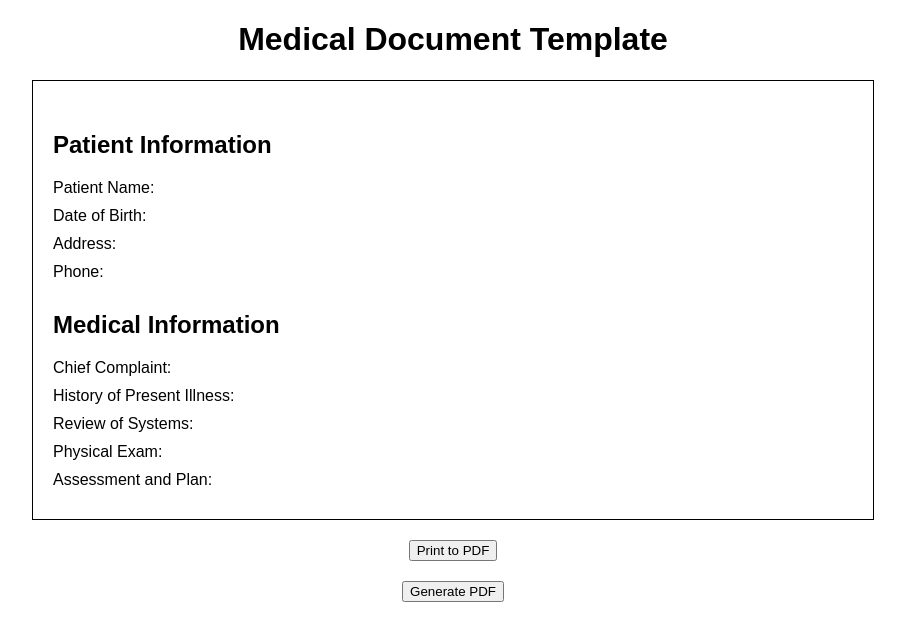
After one commit to DITI2209/DermaAssist, a Flask app: page /report in a window 1280 px wide. The commit adds this page. Shown: the top 641 px of the page, without its empty margins (187-1092 px from the left). Run offline with Flask 3, Linux system fonts and the light colour scheme; some libraries are stand-ins or nearby versions.

Commit message:
Working with Twilio

```diff
--- a/app.py
+++ b/app.py
@@ -9,6 +9,17 @@ from flask_session import Session
 from PIL import Image
 import numpy as np
 import skin_cancer_detection as SCD
+import smtplib
+from email.mime.multipart import MIMEMultipart
+from email.mime.base import MIMEBase
+from email.mime.text import MIMEText
+from email.utils import COMMASPACE
+from email import encoders
+import os
+import PyPDF2
+import random
+import string
+from twilio.rest import Client
 
 app = Flask(__name__)
 config = {
@@ -21,10 +32,11 @@ config = {
   "appId": "1:588321601903:web:e072797fc9189e9465d09a",
   "measurementId": "G-04938M5W17"
 }
+
 firebase = pyrebase.initialize_app(config)
 auth = firebase.auth()
 storage = firebase.storage()
-# bucket = storage.bucket()
+
 
 @app.route('/')
 def index():
@@ -130,5 +142,94 @@ def upload():
             return render_template("reults.html", result=result, info=info, links=links)
     return render_template('upload.html')
 
+@app.route('/report', methods=['GET', 'POST'])
+def report():
+    if request.method == 'POST':
+        return render_template('mail.html')
+    return render_template('report.html')
+
+newwebpage = os.path.join(os.getcwd(), "newwebpage.pdf")
+
+@app.route('/mail', methods=['GET', 'POST'])
+def mail():
+    if request.method == 'POST':
+        password = ''.join(random.choices(string.ascii_letters + string.digits, k=8))
+        # password = request.form['pass']
+        pdf_ref = storage.child("reports/newwebpage.pdf").download(filename="newwebpage.pdf", path=os.path.basename(newwebpage))
+        # pdf_bytes = pdf_ref.download_as_bytes()
+        # pdf_filename = "newwebpage.pdf"
+        # with open(pdf_filename, "wb") as f:
+        #     f.write(pdf_bytes)
+
+        # Your Twilio account SID and auth token
+        account_sid = 'AC14a03bed9ac15b6290d1e92b2ece8670'
+        auth_token = 'e31163af1dc8b0ecc8db9e120e00af1b'
+
+            # Create a Twilio client
+        client = Client(account_sid, auth_token)
+
+            # The phone number you want to send the message to
+        to_number = '+919039831266'
+
+            # The Twilio phone number you want to use as the sender
+        from_number = '+16205368988'
+
+            # The message you want to send
+        message = password
+
+            # Send the message using Twilio
+        client.messages.create(
+                to=to_number,
+                from_=from_number,
+                body=message)
+
+        pdf_reader = PyPDF2.PdfReader(newwebpage)
+        pdf_writer = PyPDF2.PdfWriter()
+        pdf_writer.append_pages_from_reader(pdf_reader)
+        pdf_writer.encrypt(password)
+        encrypted_pdf_filename = "newwebpage_encrypted.pdf"
+        with open(encrypted_pdf_filename, "wb") as pdf_file:
+            pdf_writer.write(pdf_file)
+
+        # Send the encrypted PDF file as an email attachment
+        from_email = "aryaman.tiwary@somaiya.edu"
+        from_password = "Aryaman@2001"
+        to_emails = ["aryaman.tiwary@somaiya.edu", "shriya.pingulkar@somaiya.edu"]
+        subject = "Encrypted PDF file"
+        message = "Here is the encrypted PDF file as requested."
+
+        msg = MIMEMultipart()
+        msg['From'] = from_email
+        msg['To'] = COMMASPACE.join(to_emails)
+        msg['Subject'] = subject
+        msg.attach(MIMEText(message))
+
+        with open(encrypted_pdf_filename, "rb") as pdf_file:
+            attachment = MIMEBase('application', 'octet-stream')
+            attachment.set_payload(pdf_file.read())
+            encoders.encode_base64(attachment)
+            attachment.add_header('Content-Disposition', f'attachment; filename="{encrypted_pdf_filename}"')
+            msg.attach(attachment)
+
+        smtp_server = "smtp.gmail.com"
+        smtp_port = 587
+
+        server = smtplib.SMTP(smtp_server, smtp_port)
+        server.starttls()
+        server.login(from_email, from_password)
+        server.sendmail(from_email, to_emails, msg.as_string())
+        server.quit()
+
+        # Delete the temporary files
+        # os.remove(pdf_filename)
+        os.remove(encrypted_pdf_filename)
+
+        return render_template('final.html')
+
+    return render_template('mail.html')
+
+@app.route('/final', methods=['GET', 'POST'])
+def final():
+    return render_template('final.html')
 if __name__ == '__main__':
     app.run(debug=True)
--- /dev/null
+++ b/static/css/style.css
@@ -0,0 +1,40 @@
+body {
+    font-family: Arial, sans-serif;
+    font-size: 16px;
+  }
+
+  h1 {
+    text-align: center;
+  }
+
+  h2 {
+    margin-top: 30px;
+  }
+
+  #medicalDocument {
+    width: 800px;
+    margin: 0 auto;
+    border: 1px solid black;
+    padding: 20px;
+  }
+
+  p {
+    margin: 10px 0;
+  }
+
+  span {
+    border-bottom: 1px solid black;
+  }
+  #pdf {
+    display: block;
+    margin: 20px auto;
+  }
+  #printBtn {
+    display: block;
+    margin: 20px auto;
+  }
+  @media print {
+    #printBtn {
+        display: none;
+    }
+}
--- /dev/null
+++ b/static/js/script.js
@@ -0,0 +1,34 @@
+// function generateAndUploadPdf() {
+//     console.log("generateAndUploadPdf called");
+//     var url = window.location.href;
+//     window.location.href = '/generate_and_upload_pdf?url=' + encodeURIComponent(url);
+// }
+$(document).ready(function() {
+    // print button functionality
+    $('#printBtn').click(function() {
+      window.print();
+    });
+
+
+    // form submission functionality
+    $('#medicalDocument').on('input', function() {
+      var formData = {};
+      $('#medicalDocument span').each(function() {
+        formData[$(this).attr('id')] = $(this).text();
+      });
+
+      // send AJAX request to Flask server
+      $.ajax({
+        type: 'POST',
+        url: '/submit',
+        data: JSON.stringify(formData),
+        contentType: 'application/json',
+        success: function(response) {
+          console.log(response);
+        },
+        error: function(error) {
+          console.log(error);
+        }
+      });
+    });
+  });
--- /dev/null
+++ b/templates/report.html
@@ -0,0 +1,82 @@
+<!DOCTYPE html>
+<html>
+  <head>
+    <meta charset="UTF-8">
+    <title>Medical Document</title>
+    <link rel="stylesheet" href="/static/css/style.css">
+    <script src="https://cdnjs.cloudflare.com/ajax/libs/jspdf/1.3.4/jspdf.min.js"></script>
+  </head>
+  <body>
+    <h1>Medical Document Template</h1>
+    <div id="medicalDocument" contenteditable="true">
+      <h2>Patient Information</h2>
+      <p>Patient Name: <span id="patientName" contenteditable="true"></span></p>
+      <p>Date of Birth: <span id="dob" contenteditable="true"></span></p>
+      <p>Address: <span id="address" contenteditable="true"></span></p>
+      <p>Phone: <span id="phone" contenteditable="true"></span></p>
+
+      <h2>Medical Information</h2>
+      <p>Chief Complaint: <span id="chiefComplaint" contenteditable="true"></span></p>
+      <p>History of Present Illness: <span id="history" contenteditable="true"></span></p>
+      <p>Review of Systems: <span id="ros" contenteditable="true"></span></p>
+      <p>Physical Exam: <span id="physicalExam" contenteditable="true"></span></p>
+      <p>Assessment and Plan: <span id="assessment" contenteditable="true"></span></p>
+    </div>
+
+    <button id="printBtn">Print to PDF</button>
+
+    <!-- <button id="pdf" onclick="generateAndUploadPdf()">Generate and Upload PDF</button> -->
+    <form action="/report" method="post">
+    <button id="pdf" type="submit">Generate PDF</button>
+    </form>
+    <script src="https://cdnjs.cloudflare.com/ajax/libs/jspdf/2.4.0/jspdf.umd.min.js"></script>
+    <script>
+      document.getElementById('pdf').addEventListener('click', function() {
+        var backgroundColor = '#FFFFFF'; // Set the desired background color
+  var originalBackgroundColor = document.body.style.backgroundColor; // Store the original background color
+
+  // Set the background color of the page to the desired color
+  document.body.style.backgroundColor = backgroundColor;
+
+        window.print(); // Generate a PDF of the current webpage
+        setTimeout(function() {
+          var pdf = new jsPDF();
+          document.getElementById('pdf').style.display = 'none';
+          document.getElementById('printBtn').style.display = 'none';
+          pdf.addHTML(document.body, function() {
+            var blob = pdf.output('blob'); // Convert the PDF to a Blob
+            var storageRef = firebase.storage().ref();
+            var uploadTask = storageRef.child('reports/newwebpage.pdf').put(blob); // Upload the PDF to Firebase Storage
+            uploadTask.on('state_changed', function(snapshot) {
+              // Handle progress events
+            }, function(error) {
+              // Handle errors
+            }, function() {
+              // Handle successful upload
+              console.log('PDF file uploaded to Firebase Storage');
+
+            });
+          });
+        }, 500); // Wait 500 milliseconds to allow the PDF to be generated
+      });
+    </script>
+<script src="https://www.gstatic.com/firebasejs/8.4.2/firebase-app.js"></script>
+<script src="https://www.gstatic.com/firebasejs/8.4.2/firebase-storage.js"></script>
+<script>
+	var firebaseConfig = {
+  "apiKey": "AIzaSyAR0XBuGC2yywq-q1DfQKfLl26LKk6l9K8",
+  "authDomain": "fir-try-28f01.firebaseapp.com",
+  "databaseURL": "https://fir-try-28f01-default-rtdb.firebaseio.com",
+  "projectId": "fir-try-28f01",
+  "storageBucket": "fir-try-28f01.appspot.com",
+  "messagingSenderId": "588321601903",
+  "appId": "1:588321601903:web:e072797fc9189e9465d09a",
+  "measurementId": "G-04938M5W17"
+	};
+	firebase.initializeApp(firebaseConfig);
+</script>
+
+    <script src="https://code.jquery.com/jquery-3.6.0.min.js"></script>
+    <script src="/static/js/script.js"></script>
+  </body>
+</html>
--- a/templates/reults.html
+++ b/templates/reults.html
@@ -18,7 +18,7 @@
                 <button class="ml-4 inline-flex text-gray-400 bg-gray-800 border-0 py-2 px-6 focus:outline-none hover:bg-gray-700 hover:text-white rounded text-lg mr-3">Go back</button>
                 </a>
 
-                <a href = "">
+                <a href = "{{ url_for('report') }}">
                 <button class="inline-flex text-white bg-indigo-500 border-0 py-2 px-6 focus:outline-none hover:bg-indigo-600 rounded text-lg">Generate Report</button>
                 </a>
 
```
Also changed, not shown: templates/final.html (added, +12 -0 lines), templates/mail.html (added, +34 -0 lines), 2 other files.
